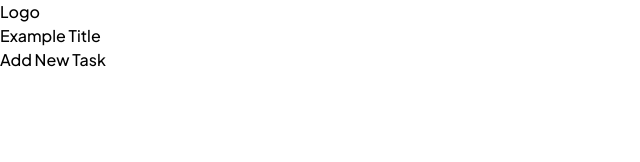
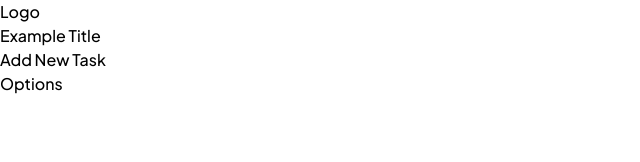
Before and after one commit to yehudz/kanban-task-manager-v2, a Next.js app: page / in a window 1280 px wide. Shown: the top 162 px of the page, without its empty margins (0-640 px from the left). Built offline with nearby package versions, Linux system fonts and the light colour scheme.

Commit message:
update: Options menu button
Include component testing and mount

```diff
--- a/components/layout/TopBar.tsx
+++ b/components/layout/TopBar.tsx
@@ -2,6 +2,7 @@ import styles from '../../styles/layout/Topbar.module.scss'
 import ColumnTitle from '../ui/ColumnTitle'
 import MobileLogo from '../ui/MobileLogo'
 import AddNewTaskButton from '../ui/AddNewTaskButton'
+import OptionsMenuButton from '../ui/OptionsMenuButton'
 
 interface TopBarProps {
   isMobile: boolean
@@ -13,6 +14,7 @@ const TopBar = ({isMobile}: TopBarProps)=> {
       <MobileLogo show={isMobile ? true : false}/>
       <ColumnTitle title={'Example Title'} isMobile={false}/>
       <AddNewTaskButton />
+      <OptionsMenuButton />
     </div>
   )
 }
--- /dev/null
+++ b/components/ui/OptionsMenuButton.tsx
@@ -0,0 +1,7 @@
+const OptionsMenuButton = ()=> {
+  return(
+    <div data-testid="column-options-drop-down">Options</div>
+  )
+}
+
+export default OptionsMenuButton
```
Also changed, not shown: 1 other file (tests, documents, lock files or other folders).
